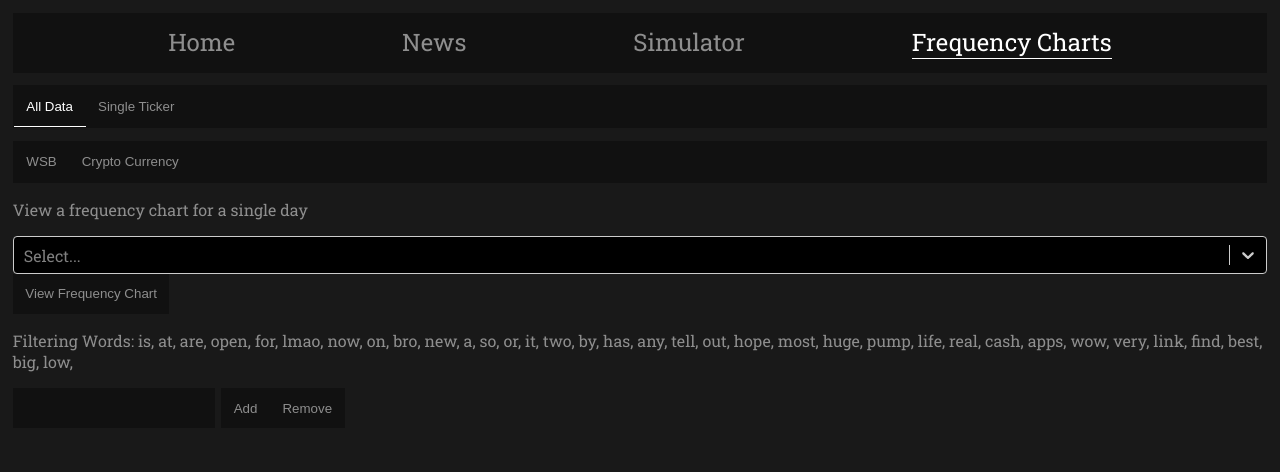
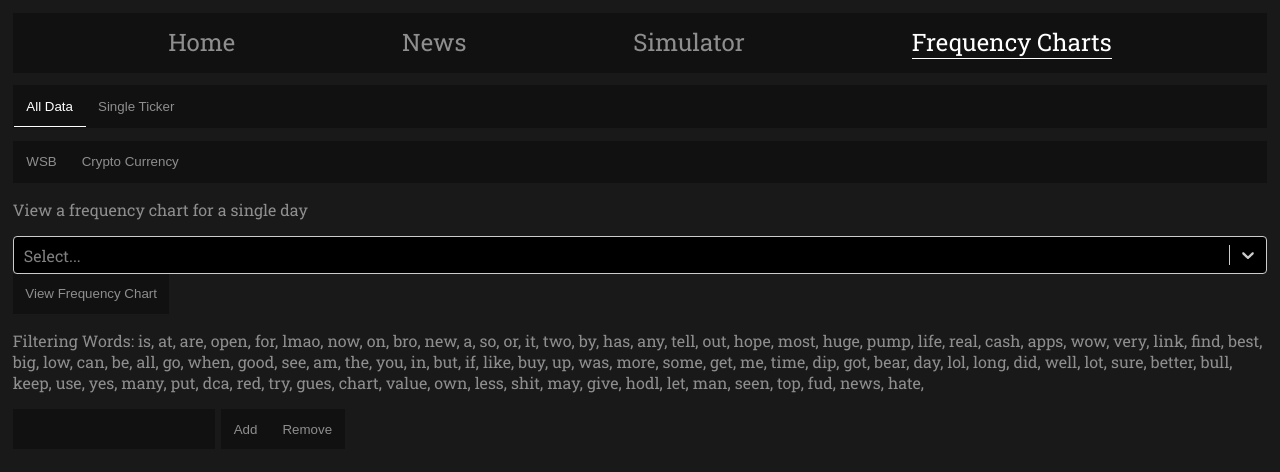
Before and after one commit to christophermarek/stocknewsanalyzer, a React (Create React App) app in the folder simulator/: page /frequencycharts in a window 1280 px wide. Shown: the top 472 px of the page. Built offline with nearby package versions, Linux system fonts and the light colour scheme; no server answers.

Commit message:
daily chart data done

```diff
--- a/simulator/src/simulator/AllFrequencyData.tsx
+++ b/simulator/src/simulator/AllFrequencyData.tsx
@@ -3,7 +3,7 @@ import VerticalBar from '../charts/VerticalBar';
 import SelectDayControls from "./SelectDayControls";
 import WordFilterControls from './WordFilterControls';
 
-const wsbSymbolsToFilter = ['is', 'at', 'are', 'open', 'for', 'lmao', 'now', 'on', 'bro', 'new', 'a', 'so', 'or', 'it', 'two', 'by', 'has', 'any', 'tell', 'out', 'hope', 'most', 'huge', 'pump', 'life', 'real', 'cash', 'apps', 'wow', 'very', 'link', 'find', 'best', 'big', 'low'];
+const wsbSymbolsToFilter = ['is', 'at', 'are', 'open', 'for', 'lmao', 'now', 'on', 'bro', 'new', 'a', 'so', 'or', 'it', 'two', 'by', 'has', 'any', 'tell', 'out', 'hope', 'most', 'huge', 'pump', 'life', 'real', 'cash', 'apps', 'wow', 'very', 'link', 'find', 'best', 'big', 'low', 'can', 'be', 'all', 'go', 'when', 'good', 'see', 'am', 'the', 'you', 'in', 'but', 'if', 'like', 'buy', 'up', 'was', 'more', 'some', 'get', 'me', 'time', 'dip', 'got', 'bear', 'day', 'lol', 'long', 'did', 'well', 'lot', 'sure', 'better', 'bull', 'keep', 'use', 'yes', 'many', 'put', 'dca', 'red', 'try', 'gues', 'chart', 'value', 'own', 'less', 'shit', 'may', 'give', 'hodl', 'let', 'man', 'seen', 'top', 'fud', 'news', 'hate'];
 
 type Props = allFrequencyDataProps;
 
--- a/simulator/src/simulator/FrequencyCharts.tsx
+++ b/simulator/src/simulator/FrequencyCharts.tsx
@@ -99,7 +99,7 @@ const Article: React.FC<Props> = ({ }) => {
             <div className="dataVisualizer">
                 {pageSelected == "allData" ? (
                     <AllFrequencyData
-                        frequencyLists={frequencyLists}
+                        frequencyLists={dataSourceSelected == 'wsb' ? frequencyLists : cryptoFrequencyLists}
                     />
                 ) : (
                     <SingleTickerData
```
